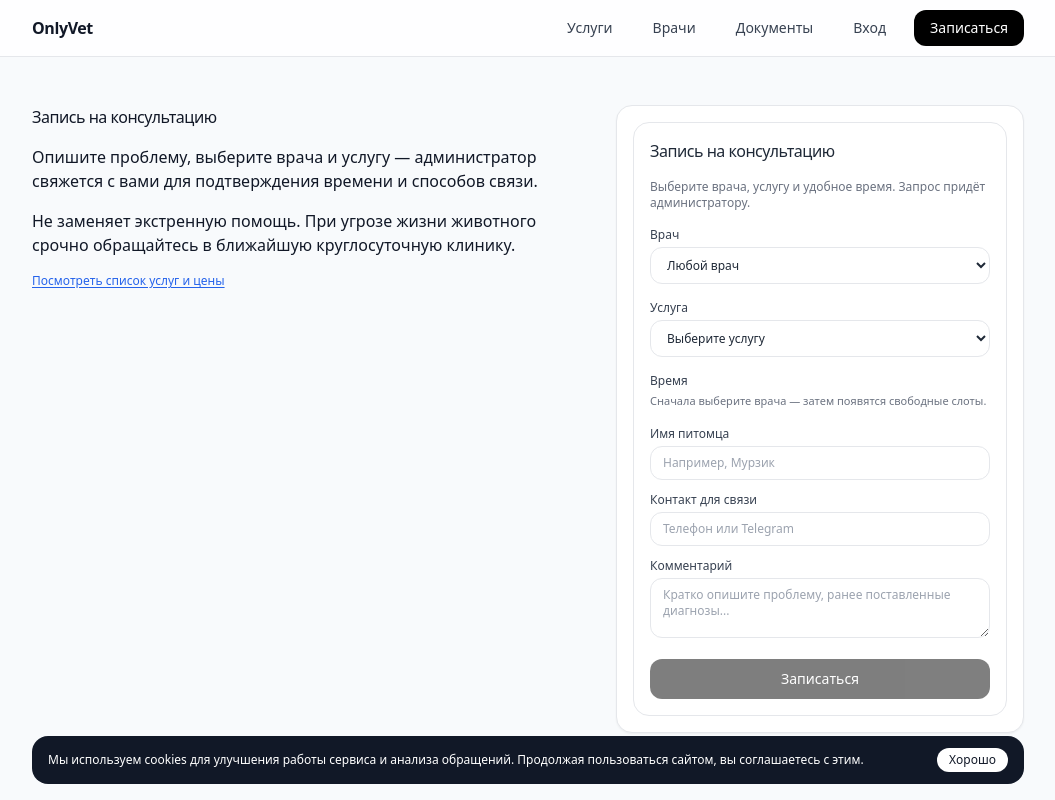
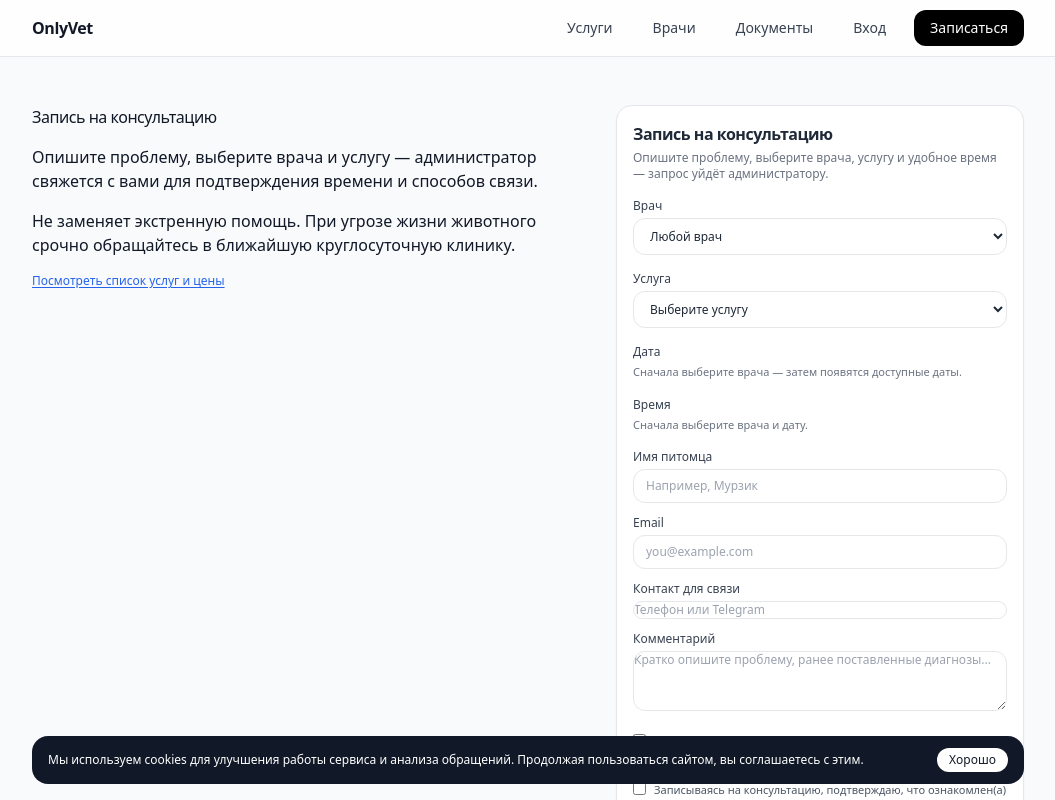
Before and after one commit to Stalser/OnlyVet3, a Next.js app: page /booking in a window 1280 px wide. Shown: the top 800 px of the page, without its empty margins (112-1167 px from the left). Built offline with nearby package versions, Linux system fonts and the light colour scheme.

Commit message:
Update BookingWidget.tsx

```diff
--- a/components/BookingWidget.tsx
+++ b/components/BookingWidget.tsx
@@ -1,94 +1,138 @@
 "use client";
 
-import { useState, useMemo } from "react";
+import { useMemo, useState } from "react";
 import { useSearchParams } from "next/navigation";
 import { doctors } from "../lib/data";
-import { servicesPricing, doctorServicesMap } from "../lib/pricing";
-import { doctorSlots } from "../lib/doctorSchedule";
+import {
+  servicesPricing,
+  doctorServicesMap,
+  PriceItem,
+} from "../lib/pricing";
+import {
+  doctorSlots,
+  getDoctorDates,
+  getDoctorSlotsForDate,
+} from "../lib/doctorSchedule";
+
+type Doctor = (typeof doctors)[number];
 
 export default function BookingWidget() {
   const searchParams = useSearchParams();
-  const initialDoctorId = searchParams.get("doctorId") || "";
-  const initialServiceCode = searchParams.get("serviceCode") || "";
+  const initialDoctorId = searchParams.get("doctor") || "";
+  const initialServiceCode = searchParams.get("service") || "";
 
   const [doctorId, setDoctorId] = useState(initialDoctorId);
   const [serviceCode, setServiceCode] = useState(initialServiceCode);
+  const [date, setDate] = useState("");
   const [slotId, setSlotId] = useState("");
   const [petName, setPetName] = useState("");
+  const [email, setEmail] = useState("");
   const [contact, setContact] = useState("");
   const [comment, setComment] = useState("");
+  const [agreePersonal, setAgreePersonal] = useState(false);
+  const [agreeContract, setAgreeContract] = useState(false);
   const [sending, setSending] = useState(false);
   const [result, setResult] = useState<string | null>(null);
 
-  const selectedService = useMemo(
-    () => servicesPricing.find((s) => s.code === serviceCode),
-    [serviceCode]
+  const selectedDoctor: Doctor | undefined = useMemo(
+    () => doctors.find((d) => d.id === doctorId),
+    [doctorId]
   );
 
-  const servicesForDoctor = useMemo(() => {
+  const allowedServices: PriceItem[] = useMemo(() => {
     if (!doctorId) return servicesPricing;
     const codes = doctorServicesMap[doctorId] || [];
     return servicesPricing.filter((s) => codes.includes(s.code));
   }, [doctorId]);
 
-  const doctorsForService = useMemo(() => {
-    if (!serviceCode) return doctors;
-    return doctors.filter((d) => {
-      const codes = doctorServicesMap[d.id] || [];
-      return codes.includes(serviceCode);
-    });
-  }, [serviceCode]);
+  const selectedService = useMemo(
+    () => allowedServices.find((s) => s.code === serviceCode),
+    [allowedServices, serviceCode]
+  );
 
-  const slotsForDoctor = useMemo(() => {
-    if (!doctorId) return [];
-    return doctorSlots.filter((s) => s.doctorId === doctorId);
+  const availableDates = useMemo(() => {
+    if (!doctorId) return [] as string[];
+    return getDoctorDates(doctorId);
   }, [doctorId]);
 
-  const handleSubmit = async () => {
+  const dateSlots = useMemo(() => {
+    if (!doctorId || !date) return [] as typeof doctorSlots;
+    return getDoctorSlotsForDate(doctorId, date);
+  }, [doctorId, date]);
+
+  const canSubmit =
+    !!doctorId &&
+    !!serviceCode &&
+    !!date &&
+    !!slotId &&
+    petName.trim() &&
+    email.trim() &&
+    contact.trim() &&
+    agreePersonal &&
+    agreeContract &&
+    !sending;
+
+  function handleDoctorChange(id: string) {
+    setDoctorId(id);
+    setDate("");
+    setSlotId("");
+    // если выбранная услуга не подходит этому врачу — сбрасываем
+    if (serviceCode && doctorServicesMap[id]) {
+      const codes = doctorServicesMap[id];
+      if (!codes.includes(serviceCode)) {
+        setServiceCode("");
+      }
+    }
+  }
+
+  async function handleSubmit(e: React.FormEvent) {
+    e.preventDefault();
+    if (!canSubmit) return;
+
     setSending(true);
     setResult(null);
+
     try {
+      // здесь потом будет реальный запрос в БД / Vetmanager
       await new Promise((resolve) => setTimeout(resolve, 800));
-      setResult("Заявка отправлена. Мы свяжемся с вами для подтверждения.");
+      setResult(
+        "Запрос отправлен. Администратор свяжется с вами для подтверждения времени."
+      );
       setPetName("");
+      setEmail("");
       setContact("");
       setComment("");
       setSlotId("");
+      setDate("");
     } catch {
-      setResult("Не удалось отправить заявку. Попробуйте ещё раз.");
+      setResult("Не удалось отправить запрос. Попробуйте ещё раз.");
     } finally {
       setSending(false);
     }
-  };
-
-  const canSubmit =
-    !sending &&
-    !!doctorId &&
-    !!serviceCode &&
-    !!slotId &&
-    petName.trim() &&
-    contact.trim();
+  }
 
   return (
-    <div className="rounded-2xl border border-gray-200 bg-white p-4 text-sm text-gray-800 space-y-4">
-      <h2 className="font-medium mb-1 text-base">Запись на консультацию</h2>
-      <p className="text-xs text-gray-500">
-        Выберите врача, услугу и удобное время. Запрос придёт администратору.
-      </p>
+    <form onSubmit={handleSubmit} className="space-y-4 text-sm text-gray-800">
+      <div className="space-y-1">
+        <h2 className="font-semibold text-base">Запись на консультацию</h2>
+        <p className="text-xs text-gray-500">
+          Опишите проблему, выберите врача, услугу и удобное время — запрос
+          уйдёт администратору.
+        </p>
+      </div>
 
-      {/* Врач */}
+      {/* ВРАЧ */}
       <div className="space-y-1">
-        <label className="block text-xs font-medium text-gray-700">Врач</label>
+        <label className="block text-xs font-medium text-gray-700">
+          Врач
+        </label>
         <select
           className="w-full rounded-xl border border-gray-200 px-3 py-2 text-xs outline-none focus:border-black focus:ring-1 focus:ring-black bg-white"
           value={doctorId}
-          onChange={(e) => {
-            setDoctorId(e.target.value);
-            setSlotId("");
-          }}
+          onChange={(e) => handleDoctorChange(e.target.value)}
         >
           <option value="">Любой врач</option>
-          {doctorsForService.map((d) => (
+          {doctors.map((d) => (
             <option key={d.id} value={d.id}>
               {d.name} — {d.speciality}
             </option>
@@ -96,19 +140,23 @@ export default function BookingWidget() {
         </select>
       </div>
 
-      {/* Услуга */}
+      {/* УСЛУГА */}
       <div className="space-y-1">
-        <label className="block text-xs font-medium text-gray-700">Услуга</label>
+        <label className="block text-xs font-medium text-gray-700">
+          Услуга
+        </label>
         <select
           className="w-full rounded-xl border border-gray-200 px-3 py-2 text-xs outline-none focus:border-black focus:ring-1 focus:ring-black bg-white"
           value={serviceCode}
           onChange={(e) => setServiceCode(e.target.value)}
         >
           <option value="">Выберите услугу</option>
-          {servicesForDoctor.map((s) => (
+          {allowedServices.map((s) => (
             <option key={s.code} value={s.code}>
               {s.name}
-              {s.priceRUB ? ` — ${s.priceRUB.toLocaleString("ru-RU")} ₽` : ""}
+              {s.priceRUB
+                ? ` — ${s.priceRUB.toLocaleString("ru-RU")} ₽`
+                : ""}
             </option>
           ))}
         </select>
@@ -119,40 +167,76 @@ export default function BookingWidget() {
         )}
       </div>
 
-      {/* Время */}
+      {/* ДАТА */}
       <div className="space-y-1">
-        <label className="block text-xs font-medium text-gray-700">Время</label>
+        <label className="block text-xs font-medium text-gray-700">
+          Дата
+        </label>
         {doctorId ? (
-          <div className="flex flex-wrap gap-2">
-            {slotsForDoctor.map((slot) => (
-              <button
-                key={slot.id}
-                type="button"
-                onClick={() => setSlotId(slot.id)}
-                className={[
-                  "px-3 py-1 rounded-xl border text-xs",
-                  slotId === slot.id
-                    ? "border-black bg-black text-white"
-                    : "border-gray-200 bg-white text-gray-700",
-                ].join(" ")}
-              >
-                {slot.startsAt.slice(0, 16).replace("T", " ")}
-              </button>
-            ))}
-            {!slotsForDoctor.length && (
-              <p className="text-[11px] text-gray-500">
-                Для выбранного врача пока нет слотов.
-              </p>
-            )}
-          </div>
+          availableDates.length ? (
+            <select
+              className="w-full rounded-xl border border-gray-200 px-3 py-2 text-xs outline-none focus:border-black focus:ring-1 focus:ring-black bg-white"
+              value={date}
+              onChange={(e) => {
+                setDate(e.target.value);
+                setSlotId("");
+              }}
+            >
+              <option value="">Выберите дату</option>
+              {availableDates.map((d) => (
+                <option key={d} value={d}>
+                  {new Date(d).toLocaleDateString("ru-RU", {
+                    weekday: "short",
+                    day: "numeric",
+                    month: "long",
+                  })}
+                </option>
+              ))}
+            </select>
+          ) : (
+            <p className="text-[11px] text-gray-500">
+              Для выбранного врача пока нет свободных дат.
+            </p>
+          )
         ) : (
           <p className="text-[11px] text-gray-500">
-            Сначала выберите врача — затем появятся свободные слоты.
+            Сначала выберите врача — затем появятся доступные даты.
           </p>
         )}
       </div>
 
-      {/* Данные пациента */}
+      {/* ВРЕМЯ */}
+      <div className="space-y-1">
+        <label className="block text-xs font-medium text-gray-700">
+          Время
+        </label>
+        {doctorId && date ? (
+          dateSlots.length ? (
+            <select
+              className="w-full rounded-xl border border-gray-200 px-3 py-2 text-xs outline-none focus:border-black focus:ring-1 focus:ring-black bg-white"
+              value={slotId}
+              onChange={(e) => setSlotId(e.target.value)}
+            >
+              <option value="">Выберите время</option>
+              {dateSlots.map((s) => (
+                <option key={s.id} value={s.id}>
+                  {s.time}
+                </option>
+              ))}
+            </select>
+          ) : (
+            <p className="text-[11px] text-gray-500">
+              На выбранную дату нет свободных слотов.
+            </p>
+          )
+        ) : (
+          <p className="text-[11px] text-gray-500">
+            Сначала выберите врача и дату.
+          </p>
+        )}
+      </div>
+
+      {/* ДАННЫЕ ПАЦИЕНТА */}
       <div className="grid gap-3">
         <div className="space-y-1">
           <label className="block text-xs font-medium text-gray-700">
@@ -165,23 +249,38 @@ export default function BookingWidget() {
             placeholder="Например, Мурзик"
           />
         </div>
+
+        <div className="space-y-1">
+          <label className="block text-xs font-medium text-gray-700">
+            Email
+          </label>
+          <input
+            type="email"
+            className="w-full rounded-xl border border-gray-200 px-3 py-2 text-xs outline-none focus:border-black focus:ring-1 focus:ring-black"
+            value={email}
+            onChange={(e) => setEmail(e.target.value)}
+            placeholder="you@example.com"
+          />
+        </div>
+
         <div className="space-y-1">
           <label className="block text-xs font-medium text-gray-700">
             Контакт для связи
           </label>
           <input
-            className="w-full rounded-xl border border-gray-200 px-3 py-2 text-xs outline-none focus:border-black focus:ring-1 focus:ring-black"
+            className="w-full rounded-xl border border-gray-200 px-3.py-2 text-xs outline-none focus:border-black focus:ring-1 focus:ring-black"
             value={contact}
             onChange={(e) => setContact(e.target.value)}
             placeholder="Телефон или Telegram"
           />
         </div>
+
         <div className="space-y-1">
           <label className="block text-xs font-medium text-gray-700">
             Комментарий
           </label>
           <textarea
-            className="w-full rounded-xl border border-gray-200 px-3 py-2 text-xs outline-none focus:border-black focus:ring-1 focus:ring-black min-h-[60px]"
+            className="w-full rounded-xl border border-gray-200 px-3.py-2 text-xs outline-none focus:border-black focus:ring-1 focus:ring-black min-h-[60px]"
             value={comment}
             onChange={(e) => setComment(e.target.value)}
             placeholder="Кратко опишите проблему, ранее поставленные диагнозы..."
@@ -189,19 +288,60 @@ export default function BookingWidget() {
         </div>
       </div>
 
+      {/* ГАЛОЧКИ */}
+      <div className="space-y-2 text-[11px] text-gray-600">
+        <label className="flex items-start gap-2">
+          <input
+            type="checkbox"
+            checked={agreePersonal}
+            onChange={(e) => setAgreePersonal(e.target.checked)}
+            className="mt-0.5"
+          />
+          <span>
+            Согласен(на) на обработку персональных данных согласно{" "}
+            <a
+              href="/docs"
+              className="text-blue-600 underline underline-offset-2"
+            >
+              политике конфиденциальности
+            </a>
+            .
+          </span>
+        </label>
+
+        <label className="flex items-start gap-2">
+          <input
+            type="checkbox"
+            checked={agreeContract}
+            onChange={(e) => setAgreeContract(e.target.checked)}
+            className="mt-0.5"
+          />
+          <span>
+            Записываясь на консультацию, подтверждаю, что ознакомлен(а) с{" "}
+            <a
+              href="/docs"
+              className="text-blue-600 underline underline-offset-2"
+            >
+              договором на оказание услуг
+            </a>
+            .
+          </span>
+        </label>
+      </div>
+
       {result && (
-        <div className="rounded-xl bg-emerald-50 px-3 py-2 text-xs text-emerald-700">
+        <div className="rounded-xl bg-emerald-50 px-3 py-2 text-[11px] text-emerald-700">
           {result}
         </div>
       )}
 
       <button
-        className="w-full rounded-xl bg-black text-white text-sm font-medium py-2.5 mt-1 disabled:opacity-50"
+        type="submit"
         disabled={!canSubmit}
-        onClick={handleSubmit}
+        className="w-full rounded-xl bg-black text-white text-sm font-medium py-2.5 mt-2 disabled:opacity-40"
       >
         {sending ? "Отправляем..." : "Записаться"}
       </button>
-    </div>
+    </form>
   );
 }
```
